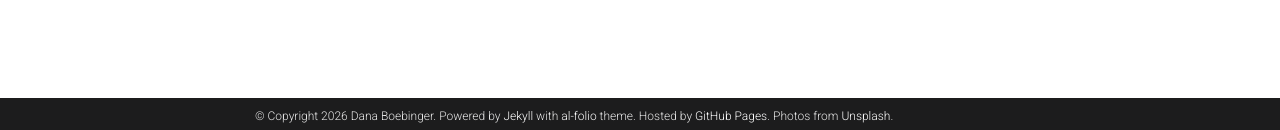
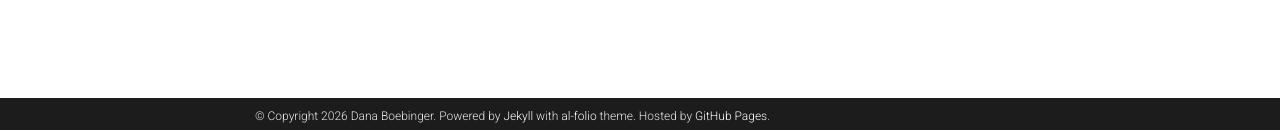
Before and after one commit to dlboe/dlboe.github.io, a Jekyll site: the page built from _pages/teaching.md, in a window 1280 px wide. Shown: the part 767-897 px from the top of the page. Built offline with Jekyll 4.4.1, drawn with Linux system fonts in a browser that asks for light colours; comment, search, counter and statistics services are not loaded; a style sheet for code colours, icons or effects is not loaded.

Commit message:
Update _config.yml

```diff
--- a/_config.yml
+++ b/_config.yml
@@ -12,7 +12,6 @@
 footer_text: >
   Powered by <a href="https://jekyllrb.com/" target="_blank">Jekyll</a> with <a href="https://github.com/alshedivat/al-folio">al-folio</a> theme.
   Hosted by <a href="https://pages.github.com/" target="_blank">GitHub Pages</a>.
-  Photos from <a href="https://unsplash.com" target="_blank">Unsplash</a>.
 keywords: jekyll, jekyll-theme, academic-website, portfolio-website  # add your own keywords or leave empty
 
 lang: en # the language of your site (for example: en, fr, cn, ru, etc.)
@@ -174,7 +173,7 @@
     permalink: /projects/:path/
 
 news:
-  enabled: true
+  enabled: false
   scrollable: true # adds a vertical scroll bar if there are more than 3 news items
   limit: 5 # leave blank to include all the news in the `_news` folder
 
@@ -266,8 +265,8 @@
 
 scholar:
 
-  last_name: [Einstein]
-  first_name: [Albert, A.]
+  last_name: [Boebinger]
+  first_name: [Dana, L.]
 
   style: apa
   locale: en
@@ -355,7 +354,7 @@
 enable_tooltips:            false  # enables automatic tooltip links generated
                                    # for each section titles on pages and posts
 enable_darkmode:            true   # enables switching between light/dark modes
-enable_navbar_social:       false  # enables displaying social links in the
+enable_navbar_social:       true  # enables displaying social links in the
                                    # navbar on the about page
 enable_project_categories:  true   # enables categorization of projects into
                                    # multiple categories
```
